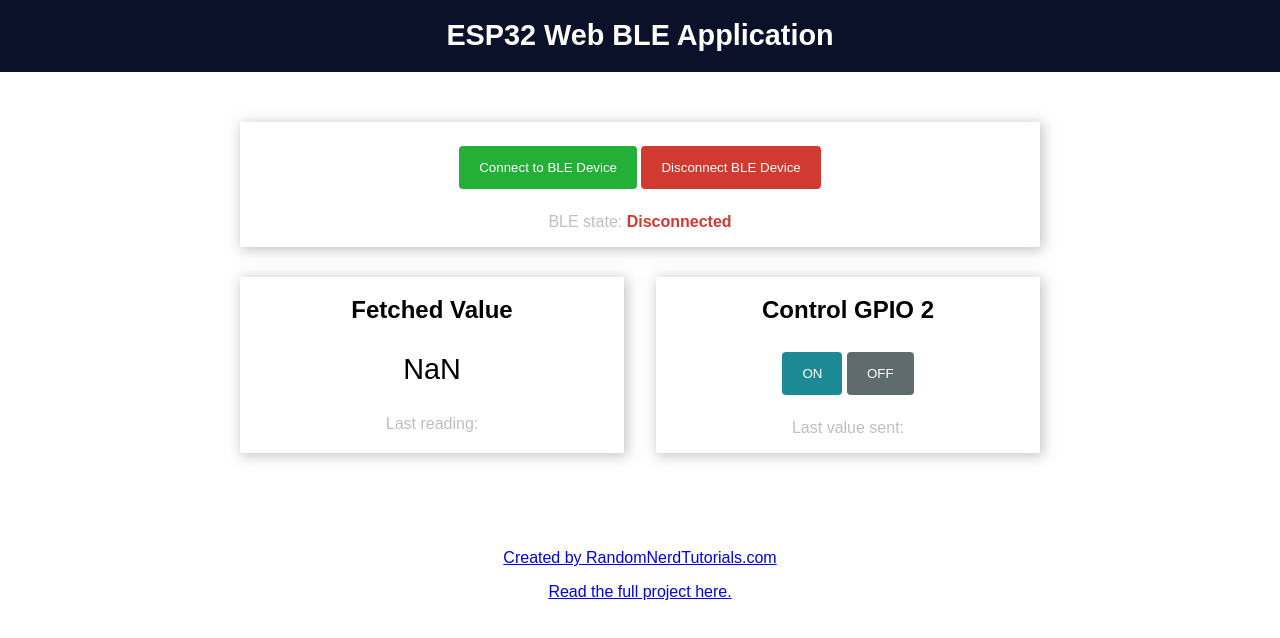
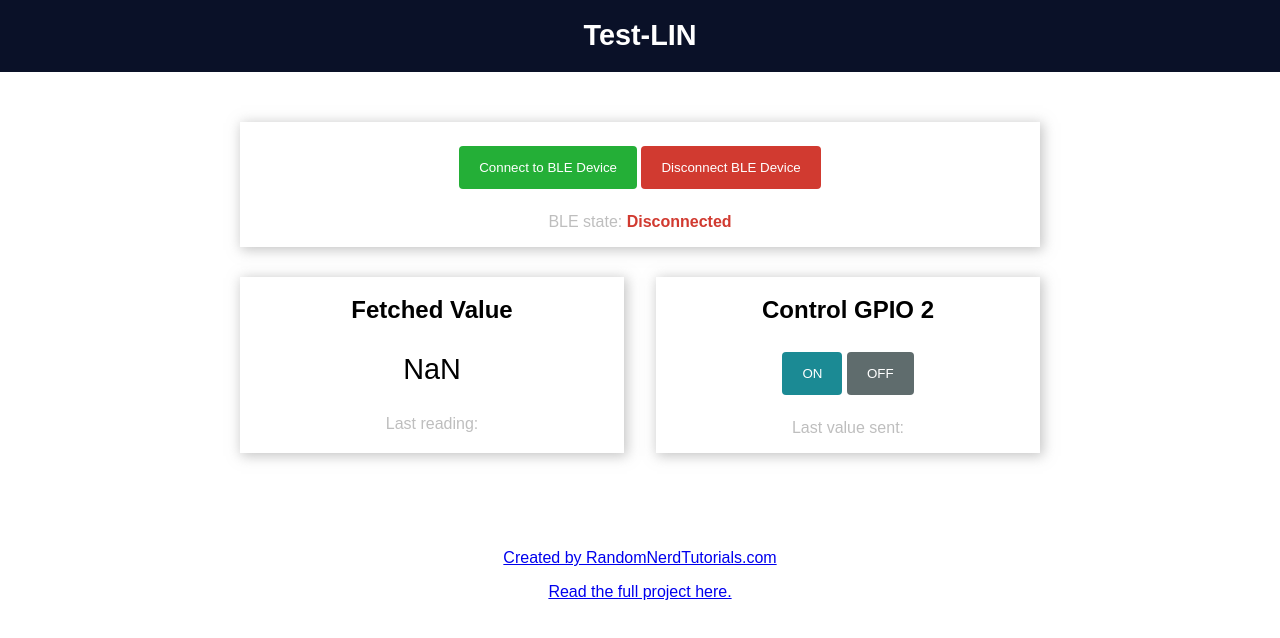
Before and after one commit to dvniseneov/Test-Web-BLE, a plain HTML site: page index.html in a window 1280 px wide. Drawn offline with Linux system fonts and the light colour scheme.

Commit message:
Update index.html

```diff
--- a/index.html
+++ b/index.html
@@ -17,7 +17,7 @@
 </head>
 <body>
     <div class="topnav">
-        <h1>ESP32 Web BLE Application</h1>
+        <h1>Test-LIN</h1>
     </div>
     <div class="content">
         <div class="card-grid">
```
